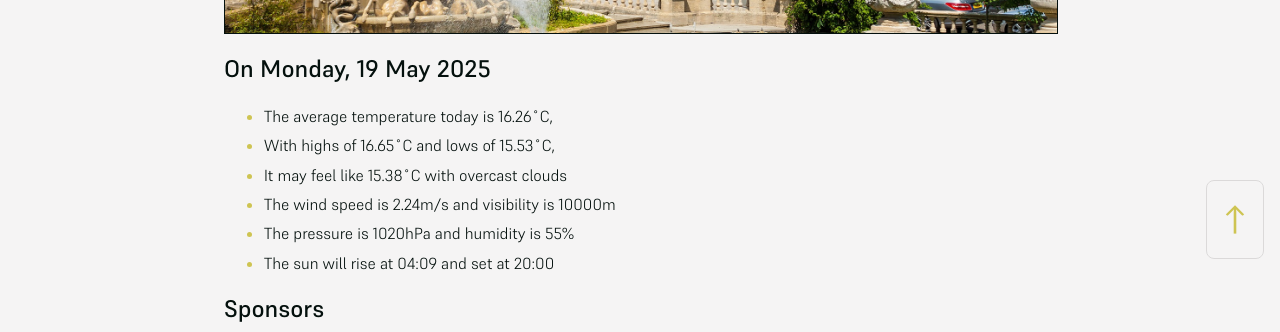
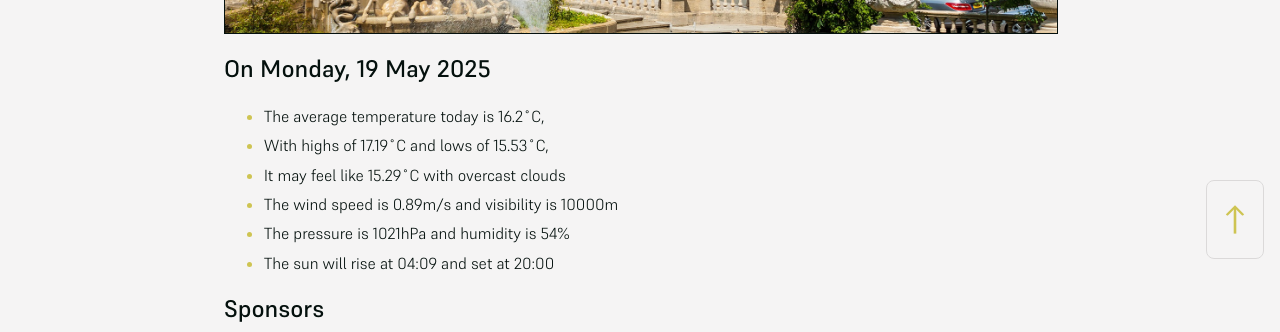
Before and after one commit to mat-0/cheltenham-open-data, a Jekyll site: the page built from index.md, in a window 1280 px wide. Shown: the part 625-957 px from the top of the page. Built offline with Jekyll 4.4.1, drawn with Linux system fonts in a browser that asks for light colours.

Commit message:
Updated 2025-05-19 13:58:02

```diff
--- a/index.md
+++ b/index.md
@@ -10,11 +10,11 @@ seo: Menu
 <!-- weather_marker starts -->
 ## On Monday, 19 May 2025
 
-- The average temperature today is 16.26˚C,
-- With highs of 16.65˚C and lows of 15.53˚C,
-- It may feel like 15.38˚C with overcast clouds
-- The wind speed is 2.24m/s and visibility is 10000m
-- The pressure is 1020hPa and humidity is 55%
+- The average temperature today is 16.2˚C,
+- With highs of 17.19˚C and lows of 15.53˚C,
+- It may feel like 15.29˚C with overcast clouds
+- The wind speed is 0.89m/s and visibility is 10000m
+- The pressure is 1021hPa and humidity is 54%
 - The sun will rise at 04:09 and set at 20:00
 
 <!-- weather_marker ends -->
```
Also changed, not shown: _data/flood.json (+5 -48 lines), _pages/news.md (+6 -6 lines).
